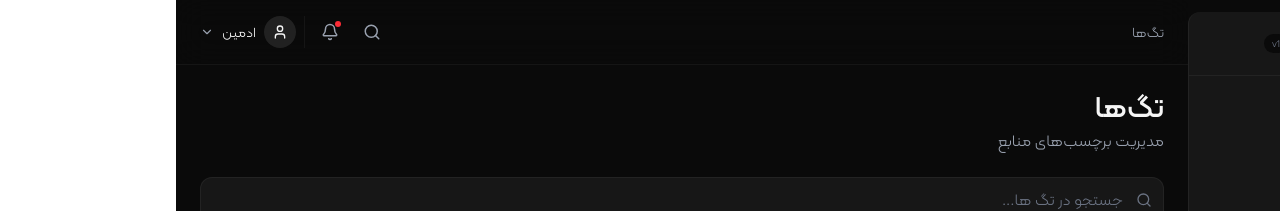
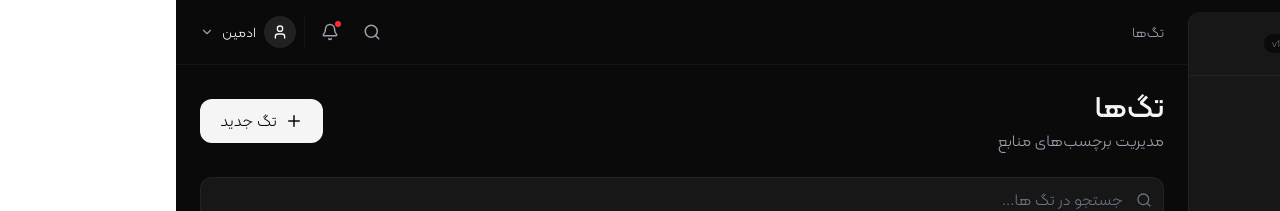
Before and after one commit to hossain-yzdani/DevShelf, a Next.js app in the folder apps/dashboard/: page /tags in a window 1280 px wide. Shown: the top 211 px of the page. Built offline with nearby package versions, Linux system fonts and the light colour scheme; no server answers.

Commit message:
edit: edit something

```diff
--- a/apps/dashboard/components/main/Header/Header.tsx
+++ b/apps/dashboard/components/main/Header/Header.tsx
@@ -27,7 +27,7 @@ const Header = (props: TProps) => {
           <h1 className="text-3xl font-bold text-[#F5F5F5]">{props.title}</h1>
           <p className="text-gray-400 mt-1">{props.description}</p>
         </div>
-        {(props.is == false) && (
+        {(!props.is) && (
           <button
             onClick={() => props.setOpen?.(true)}
             className="flex items-center gap-2 px-5 py-2.5 rounded-xl bg-[#F5F5F5] text-[#0A0A0A] font-medium hover:bg-[#F5F5F5]/90 transition"
```
